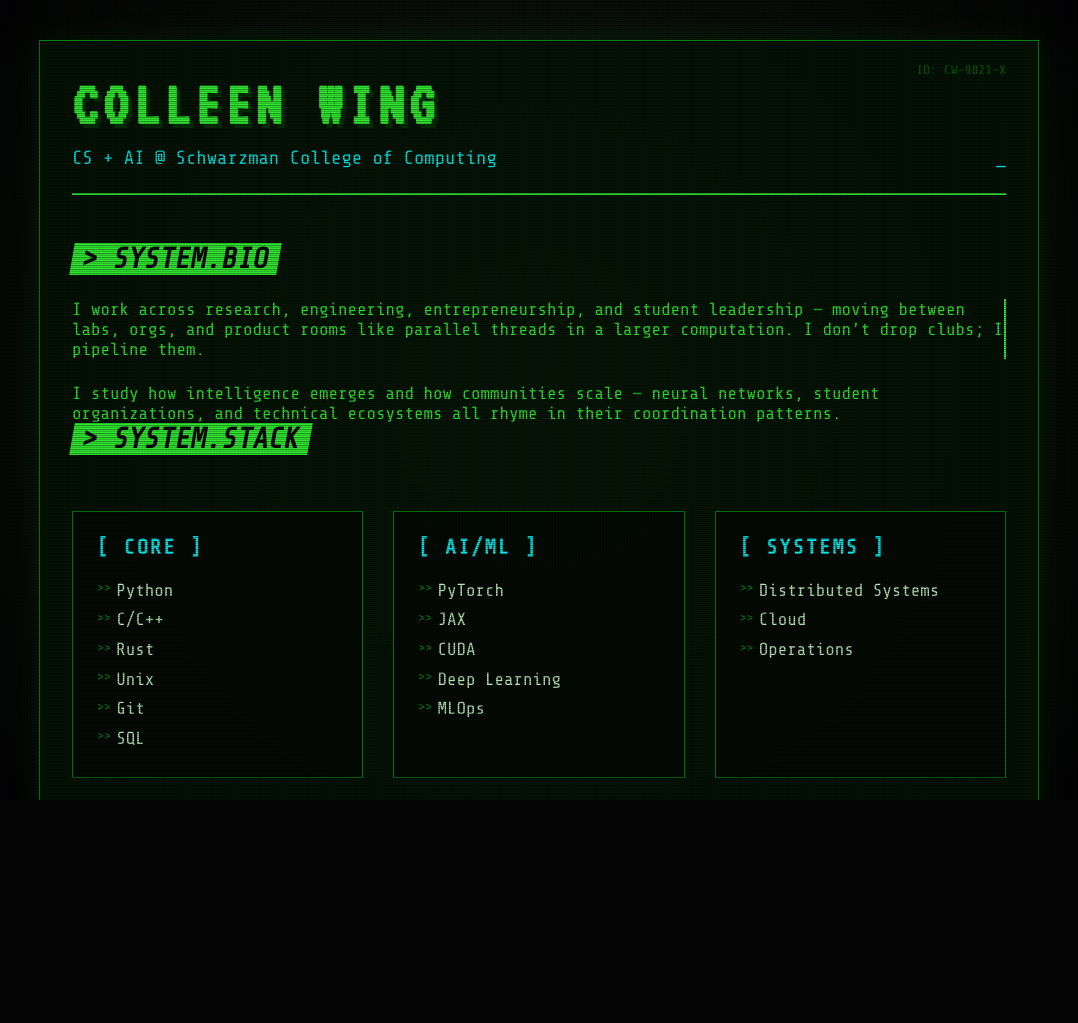
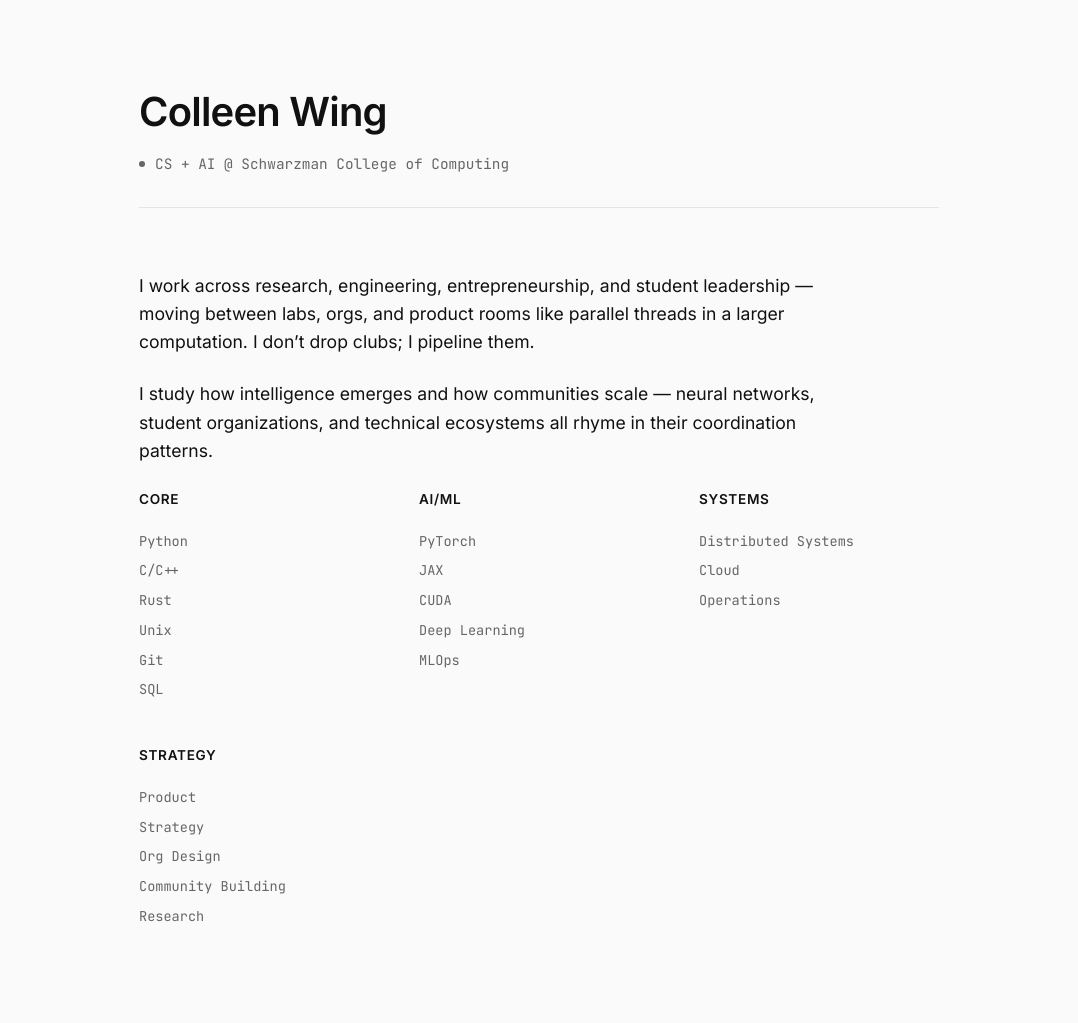
Before and after one commit to colleenwingsh/vixen, a plain HTML site: page index.html in a window 1280 px wide. Shown: the top 1023 px of the page, without its empty margins (101-1179 px from the left). Before the commit the page ends 800 px from the top, so only its background shows below. Drawn offline with nearby package versions, Linux system fonts and the light colour scheme.

Commit message:
update aesthetic to minimalistic elegance

```diff
--- a/index.html
+++ b/index.html
@@ -7,22 +7,18 @@
     <link rel="stylesheet" href="style.css">
 </head>
 <body>
-    <div class="monitor">
-        <div class="screen">
-            <div class="crt-overlay"></div>
     <div class="content">
         <header>
-                    <h1 class="glitch" data-text="Colleen Wing">Colleen Wing</h1>
+            <h1>Colleen Wing</h1>
             <div class="status-line">
+                <span class="blink"></span>
                 <span>CS + AI @ Schwarzman College of Computing</span>
-                        <span class="blink">_</span>
             </div>
         </header>
 
         <main>
             <section class="bio-section">
-                        <h2>> SYSTEM.BIO</h2>
-                        <p class="typewriter">
+                <p>
                     I work across research, engineering, entrepreneurship, and student leadership — moving between labs, orgs, and product rooms like parallel threads in a larger computation. I don’t drop clubs; I pipeline them.
                 </p>
                 <p>
@@ -31,10 +27,9 @@
             </section>
 
             <section class="stack-section">
-                        <h2>> SYSTEM.STACK</h2>
                 <div class="grid">
                     <div class="category">
-                                <h3>[ CORE ]</h3>
+                        <h3>Core</h3>
                         <ul>
                             <li>Python</li>
                             <li>C/C++</li>
@@ -45,7 +40,7 @@
                         </ul>
                     </div>
                     <div class="category">
-                                <h3>[ AI/ML ]</h3>
+                        <h3>AI/ML</h3>
                         <ul>
                             <li>PyTorch</li>
                             <li>JAX</li>
@@ -55,7 +50,7 @@
                         </ul>
                     </div>
                     <div class="category">
-                                <h3>[ SYSTEMS ]</h3>
+                        <h3>Systems</h3>
                         <ul>
                             <li>Distributed Systems</li>
                             <li>Cloud</li>
@@ -63,7 +58,7 @@
                         </ul>
                     </div>
                     <div class="category">
-                                <h3>[ STRATEGY ]</h3>
+                        <h3>Strategy</h3>
                         <ul>
                             <li>Product</li>
                             <li>Strategy</li>
@@ -76,12 +71,9 @@
             </section>
 
             <footer class="philosophy">
-                        <h2>> SYSTEM.LOG</h2>
                 <p>Reverse-engineering intelligent systems to understand how capability organizes — and how it compounds when nothing is dropped.</p>
             </footer>
         </main>
     </div>
-        </div>
-    </div>
 </body>
 </html>
--- a/style.css
+++ b/style.css
@@ -1,16 +1,23 @@
-@import url('https://fonts.googleapis.com/css2?family=Share+Tech+Mono&family=VT323&display=swap');
+ @import url('https://fonts.googleapis.com/css2?family=Inter:wght@300;400;500;600&family=JetBrains+Mono:wght@400&display=swap');
 
  :root {
-    --bg-color: #050505;
-    --screen-bg: #0a0f0a;
-    --terminal-green: #0f0;
-    --terminal-dim: #003300;
-    --text-primary: #33ff33;
-    --text-secondary: #008f11;
-    --text-highlight: #ccffcc;
-    --accent-cyan: #0ff;
-    --scanline-color: rgba(0, 255, 0, 0.02);
-    --glow-strength: 0 0 10px rgba(51, 255, 51, 0.7), 0 0 20px rgba(51, 255, 51, 0.5);
+     --bg-color: #fafafa;
+     --text-primary: #111111;
+     --text-secondary: #666666;
+     --accent: #333333;
+     --border-color: #e5e5e5;
+     --card-bg: #ffffff;
+ }
+
+ @media (prefers-color-scheme: dark) {
+     :root {
+         --bg-color: #111111;
+         --text-primary: #ffffff;
+         --text-secondary: #a0a0a0;
+         --accent: #e5e5e5;
+         --border-color: #333333;
+         --card-bg: #1a1a1a;
+     }
  }
 
  * {
@@ -22,324 +29,134 @@
  body {
      background-color: var(--bg-color);
      color: var(--text-primary);
-    font-family: 'Share Tech Mono', monospace; /* More sci-fi/tech than just retro */
-    height: 100vh;
-    overflow: hidden;
+     font-family: 'Inter', sans-serif;
+     line-height: 1.6;
+     font-weight: 400;
      display: flex;
      justify-content: center;
-    align-items: center;
-    font-size: 1.1rem;
-    perspective: 1000px;
-}
-
-.monitor {
-    width: 100vw;
-    height: 100vh;
-    background: #000;
-    position: relative;
-    overflow: hidden;
-}
-
-.screen {
-    width: 100%;
-    height: 100%;
-    background: radial-gradient(circle, #112211 0%, #000000 90%);
-    position: relative;
-    padding: 0;
-    overflow-y: auto;
-    border: none;
-}
-
-/* Enhanced CRT Effects */
-.crt-overlay {
-    position: fixed;
-    top: 0;
-    left: 0;
-    width: 100%;
-    height: 100%;
-    pointer-events: none;
-    z-index: 100;
-
-    /* Scanlines */
-    background: linear-gradient(
-        to bottom,
-        rgba(255,255,255,0),
-        rgba(255,255,255,0) 50%,
-        rgba(0,0,0,0.2) 50%,
-        rgba(0,0,0,0.2)
-    );
-    background-size: 100% 4px;
-    animation: scanlines 0.3s linear infinite;
-}
-
-.crt-overlay::before {
-    content: " ";
-    display: block;
-    position: absolute;
-    top: 0;
-    left: 0;
-    bottom: 0;
-    right: 0;
-    background: linear-gradient(rgba(18, 16, 16, 0) 50%, rgba(0, 0, 0, 0.25) 50%), linear-gradient(90deg, rgba(255, 0, 0, 0.06), rgba(0, 255, 0, 0.02), rgba(0, 0, 255, 0.06));
-    z-index: 2;
-    background-size: 100% 2px, 3px 100%;
-    pointer-events: none;
-}
-
-/* Flicker effect */
-.screen::after {
-    content: " ";
-    display: block;
-    position: absolute;
-    top: 0;
-    left: 0;
-    bottom: 0;
-    right: 0;
-    background: rgba(18, 16, 16, 0.1);
-    opacity: 0;
-    z-index: 2;
-    pointer-events: none;
-    animation: flicker 0.15s infinite;
+     min-height: 100vh;
+     padding: 80px 20px;
+     transition: background-color 0.3s, color 0.3s;
  }
 
  .content {
-    max-width: 1000px;
-    margin: 5vh auto;
-    padding: 2rem;
-    position: relative;
-    z-index: 10;
-    border: 1px solid var(--text-secondary);
-    background: rgba(0, 20, 0, 0.85);
-    box-shadow: 0 0 30px rgba(0, 255, 0, 0.1);
+     max-width: 800px;
+     width: 100%;
+     margin: 0 auto;
  }
 
-/* Header & Glitch Text */
+ /* Header */
  header {
-    border-bottom: 2px solid var(--text-primary);
-    padding-bottom: 1.5rem;
-    margin-bottom: 3rem;
-    position: relative;
+     margin-bottom: 4rem;
+     padding-bottom: 2rem;
+     border-bottom: 1px solid var(--border-color);
  }
 
-header::before {
-    content: "ID: CW-9821-X";
-    position: absolute;
-    top: -10px;
-    right: 0;
-    font-size: 0.8rem;
-    color: var(--text-secondary);
-    opacity: 0.7;
-}
-
-h1.glitch {
-    font-family: 'VT323', monospace;
-    font-size: 4rem;
-    text-transform: uppercase;
-    position: relative;
+ h1 {
+     font-size: 2.5rem;
+     font-weight: 600;
+     letter-spacing: -0.02em;
+     margin-bottom: 0.5rem;
      color: var(--text-primary);
-    text-shadow: 4px 4px 0px #003300;
-    margin: 0;
-    letter-spacing: 5px;
-}
-
-/* Glitch Animation Keyframes */
-@keyframes glitch-anim-1 {
-    0% { clip: rect(30px, 9999px, 10px, 0); }
-    5% { clip: rect(85px, 9999px, 92px, 0); }
-    10% { clip: rect(10px, 9999px, 5px, 0); }
-    15% { clip: rect(40px, 9999px, 60px, 0); }
-    20% { clip: rect(95px, 9999px, 20px, 0); }
-    25% { clip: rect(5px, 9999px, 75px, 0); }
-    30% { clip: rect(60px, 9999px, 15px, 0); }
-    35% { clip: rect(25px, 9999px, 80px, 0); }
-    40% { clip: rect(70px, 9999px, 35px, 0); }
-    45% { clip: rect(15px, 9999px, 90px, 0); }
-    50% { clip: rect(55px, 9999px, 10px, 0); }
-    100% { clip: rect(85px, 9999px, 92px, 0); }
-}
-
-.glitch::before, .glitch::after {
-    content: attr(data-text);
-    position: absolute;
-    top: 0;
-    left: 0;
-    width: 100%;
-    height: 100%;
-    background: var(--screen-bg);
-}
-
-.glitch::before {
-    left: 2px;
-    text-shadow: -1px 0 red;
-    clip: rect(24px, 550px, 90px, 0);
-    animation: glitch-anim-1 3s infinite linear alternate-reverse;
-}
-
-.glitch::after {
-    left: -2px;
-    text-shadow: -1px 0 blue;
-    clip: rect(85px, 550px, 140px, 0);
-    animation: glitch-anim-1 2s infinite linear alternate-reverse;
  }
 
  .status-line {
-    font-size: 1.2rem;
-    color: var(--accent-cyan);
-    margin-top: 10px;
+     font-family: 'JetBrains Mono', monospace;
+     font-size: 0.9rem;
+     color: var(--text-secondary);
      display: flex;
-    justify-content: space-between;
+     align-items: center;
+     gap: 10px;
  }
 
  .blink {
-    animation: blink 1s step-end infinite;
+     display: inline-block;
+     width: 6px;
+     height: 6px;
+     background-color: var(--text-secondary);
+     border-radius: 50%;
+     animation: breath 2s infinite ease-in-out;
  }
 
-/* Section Styling */
-h2 {
-    font-size: 1.8rem;
-    color: var(--bg-color);
-    background: var(--text-primary);
-    display: inline-block;
-    padding: 0 10px;
-    margin-bottom: 1.5rem;
-    transform: skew(-10deg);
+ @keyframes breath {
+     0%, 100% { opacity: 0.4; }
+     50% { opacity: 1; }
  }
 
-p.typewriter {
-    border-right: 2px solid var(--text-primary);
-    white-space: normal;
-    overflow: hidden;
+ /* Typography */
+ h2 {
+     font-size: 0.9rem;
+     text-transform: uppercase;
+     letter-spacing: 0.1em;
+     color: var(--text-secondary);
      margin-bottom: 1.5rem;
-    max-width: fit-content;
-    animation: blink-caret 0.75s step-end infinite;
+     border: none;
+     padding: 0;
+     font-weight: 500;
+ }
+
+ p {
+     margin-bottom: 1.5rem;
+     color: var(--text-primary);
+     font-size: 1.1rem;
+     max-width: 65ch;
  }
 
  /* Grid & Stack */
  .grid {
      display: grid;
-    grid-template-columns: repeat(auto-fit, minmax(220px, 1fr));
-    gap: 30px;
-    margin-top: 2rem;
-}
-
-.category {
-    border: 1px solid var(--text-secondary);
-    padding: 1.5rem;
-    background: rgba(0, 0, 0, 0.5);
-    transition: all 0.3s ease;
-    position: relative;
-    overflow: hidden;
-}
-
-.category::before {
-    content: '';
-    position: absolute;
-    top: 0;
-    left: 0;
-    width: 0;
-    height: 2px;
-    background: var(--text-primary);
-    transition: width 0.3s ease;
-}
-
-.category:hover::before {
-    width: 100%;
-}
-
-.category:hover {
-    box-shadow: 0 0 15px rgba(51, 255, 51, 0.2);
-    transform: translateY(-2px);
-    border-color: var(--text-primary);
+     grid-template-columns: repeat(auto-fill, minmax(180px, 1fr));
+     gap: 40px;
+     margin-top: 1rem;
+     margin-bottom: 4rem;
  }
 
  .category h3 {
-    color: var(--accent-cyan);
+     font-size: 0.85rem;
+     font-weight: 600;
      margin-bottom: 1rem;
-    font-size: 1.3rem;
+     color: var(--text-primary);
      text-transform: uppercase;
-    letter-spacing: 2px;
+     letter-spacing: 0.05em;
  }
 
  .category ul {
      list-style: none;
-    padding-left: 0;
  }
 
  .category li {
-    padding: 0.3rem 0;
-    color: var(--text-highlight);
-    position: relative;
-    padding-left: 1.2rem;
-}
-
-.category li::before {
-    content: ">>";
-    position: absolute;
-    left: 0;
+     font-family: 'JetBrains Mono', monospace;
+     font-size: 0.85rem;
      color: var(--text-secondary);
-    font-size: 0.8rem;
-    top: 0.4rem;
+     padding: 4px 0;
      transition: color 0.2s;
  }
 
-.category li:hover::before {
+ .category li:hover {
      color: var(--text-primary);
  }
 
-/* Footer Log */
+ /* Footer */
  .philosophy {
-    margin-top: 4rem;
-    border-top: 1px dashed var(--text-secondary);
+     margin-top: 6rem;
      padding-top: 2rem;
+     border-top: 1px solid var(--border-color);
      color: var(--text-secondary);
-    font-size: 0.9rem;
+     font-size: 1rem;
  }
 
-/* Animations */
-@keyframes blink {
-    50% { opacity: 0; }
+ /* Mobile */
+ @media (max-width: 600px) {
+     body {
+         padding: 40px 20px;
      }
 
-@keyframes blink-caret {
-    from, to { border-color: transparent; }
-    50% { border-color: var(--text-primary); }
+     h1 {
+         font-size: 2rem;
      }
 
-@keyframes flicker {
-    0% { opacity: 0.04; }
-    5% { opacity: 0.05; }
-    10% { opacity: 0.02; }
-    15% { opacity: 0.05; }
-    20% { opacity: 0.04; }
-    30% { opacity: 0.02; }
-    40% { opacity: 0.05; }
-    50% { opacity: 0.04; }
-    55% { opacity: 0.02; }
-    60% { opacity: 0.05; }
-    70% { opacity: 0.03; }
-    80% { opacity: 0.05; }
-    90% { opacity: 0.03; }
-    100% { opacity: 0.04; }
+     .grid {
+         grid-template-columns: 1fr 1fr;
+         gap: 30px;
      }
-
-@keyframes scanlines {
-    0% { background-position: 0% 0%; }
-    100% { background-position: 0% 100%; }
  }
-
-/* Scrollbar Style */
-::-webkit-scrollbar {
-    width: 6px;
-    background: #000;
-}
-
-::-webkit-scrollbar-thumb {
-    background: var(--text-secondary);
-}
-
-/* Mobile Tweak */
-@media (max-width: 768px) {
-    h1.glitch { font-size: 2.5rem; }
-    .content { width: 95%; margin: 2vh auto; padding: 1rem; }
-    .grid { grid-template-columns: 1fr; }
-}
```
Lines whose indentation alone changed are shown as unchanged.
